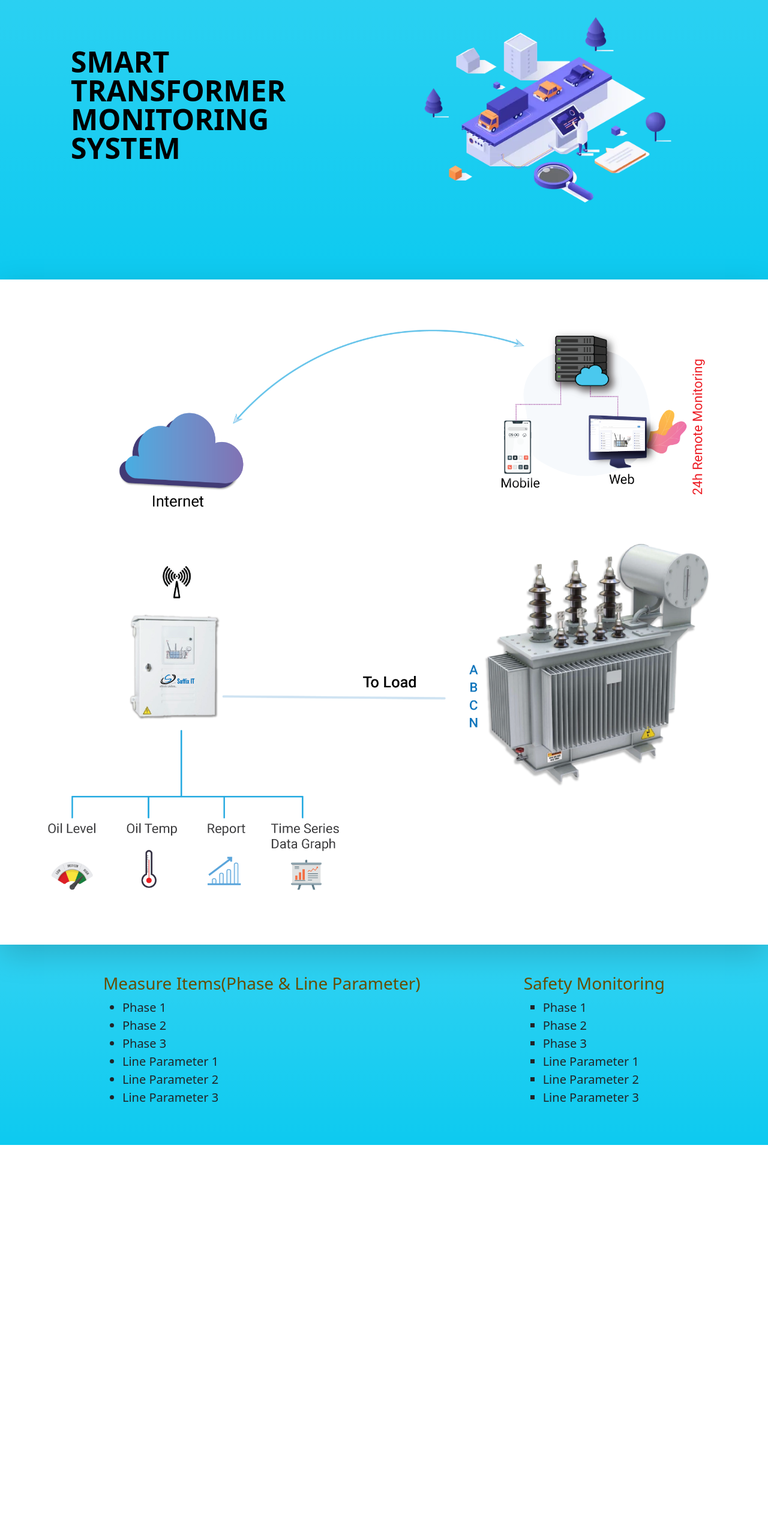
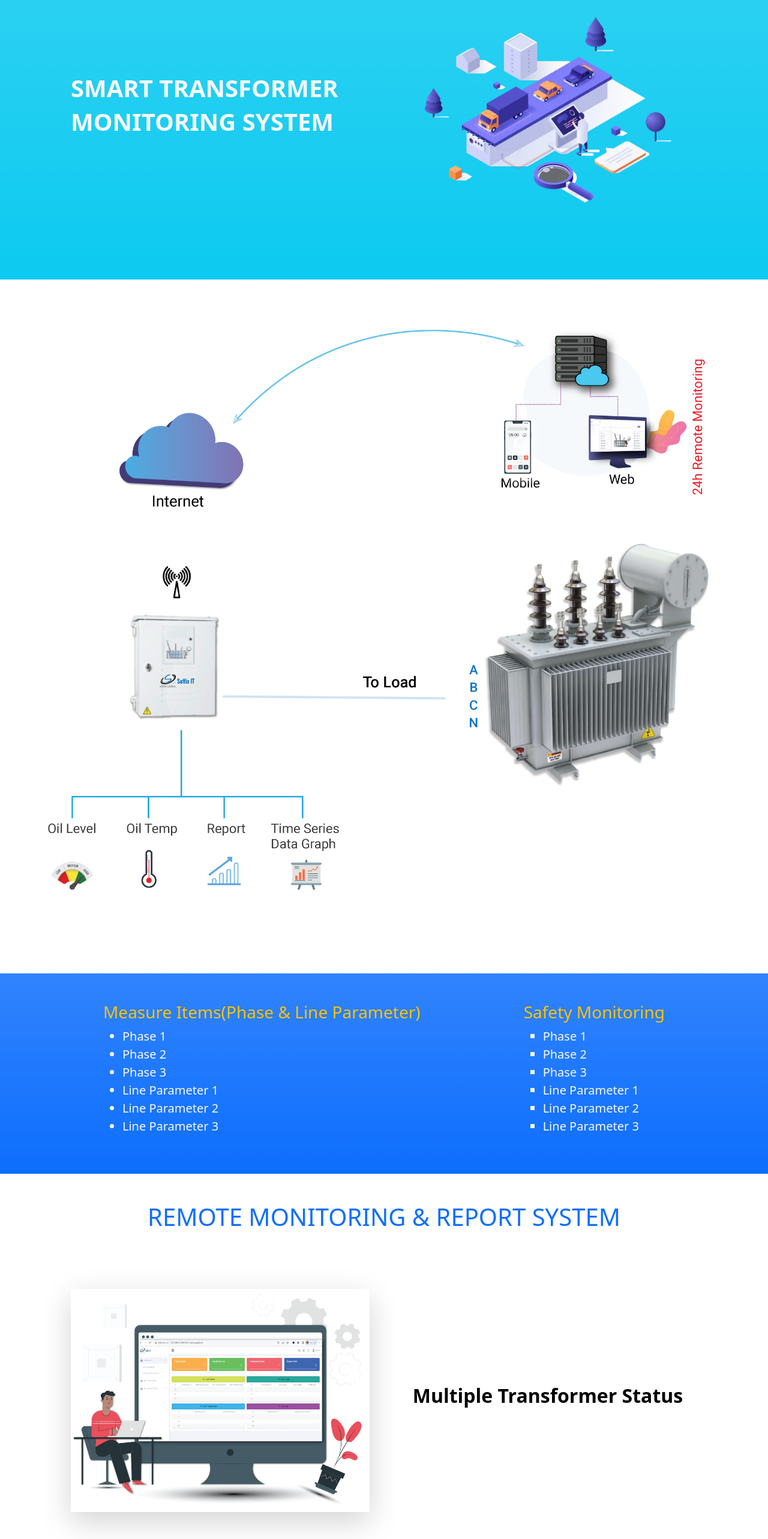
Before and after one commit to MehediAhsan/monitoring-system, a React (Vite) app: page / in a window 1280 px wide. Shown: the part 100-2666 px from the top of the page at 60% size. Before the commit the page ends 2009 px from the top, so only its background shows below. Built offline with nearby package versions, Linux system fonts and the light colour scheme.

Commit message:
added common components

```diff
--- a/src/components/Home/Banner.jsx
+++ b/src/components/Home/Banner.jsx
@@ -2,14 +2,14 @@ import bannerImg from '../../assets/banner.png'
 
 const Banner = () => {
     return (
-        <div className=" col-xxl-8 px-4 py-5 bg-info bg-gradient w-full " style={{ transform: [{ skewY: '50deg' }] }}>
+        <div className="col-xxl-8 px-4 py-5 bg-info bg-gradient w-full ">
     <div className="container mx-auto row flex-lg-row-reverse align-items-center g-5 py-5">
       <div className="col-10 col-sm-8 col-lg-6">
-        <img src={bannerImg} className="d-block mx-lg-auto img-fluid" alt="Bootstrap Themes" width="700" height="500" loading="lazy"/>
+        <img src={bannerImg} className="d-block mx-lg-auto img-fluid" alt="Bootstrap Themes"  loading="lazy"/>
       </div>
-      <div className="col-lg-6">
-        <h1 className="display-5 fw-bold text-body-emphasis lh-1 mb-3">SMART TRANSFORMER
-            MONITORING SYSTEM</h1>
+      <div className="col-lg-6 text-light">
+        <h1 className="fw-semibold lh-1 mb-3">SMART TRANSFORMER</h1>
+        <h1 className="fw-semibold lh-1 mb-3">MONITORING SYSTEM</h1>
       </div>
     </div>
   </div>
--- a/src/components/Home/Home.jsx
+++ b/src/components/Home/Home.jsx
@@ -1,41 +1,64 @@
 import Banner from "./Banner";
-import imgBody from '../../assets/img4.png';
+import imgBody from "../../assets/img4.png";
+import Common from "../common/Common";
+import imgStatus from "../../assets/img5.png";
+import imgTimeSeries from "../../assets/img1.jpeg";
+import imgDetailsStatus from "../../assets/img2.png";
+import imgSummary from "../../assets/img3.png";
 
 const Home = () => {
   const items = [
-        'Phase 1',
-        'Phase 2',
-        'Phase 3',
-        'Line Parameter 1',
-        'Line Parameter 2',
-        'Line Parameter 3',
+    "Phase 1",
+    "Phase 2",
+    "Phase 3",
+    "Line Parameter 1",
+    "Line Parameter 2",
+    "Line Parameter 3",
   ];
   return (
     <div>
       <Banner></Banner>
       {/* FeatureImage */}
-            <img src={imgBody} alt="body" className="w-100 p-5 shadow-lg" />
+      <img src={imgBody} alt="body" className="w-100 p-5" />
       {/* Measures Items */}
-            <div className="d-flex flex-column flex-md-row p-4 gap-4 py-md-5 align-items-center justify-content-evenly bg-info bg-gradient">
-
+      <div className="d-flex flex-column flex-md-row p-4 gap-4 py-md-5 align-items-center justify-content-evenly bg-primary bg-gradient my-5">
         <div className="item-list">
-      <h2 className="text-warning-emphasis fs-3">Measure Items(Phase &
-Line Parameter)</h2>
-      <ul>
+          <h2 className="text-warning fs-3">
+            Measure Items(Phase & Line Parameter)
+          </h2>
+          <ul className="text-light">
             {items.map((item, index) => (
-          <li key={index} className="fs-5">{item}</li>
+              <li key={index} className="fs-5">
+                {item}
+              </li>
             ))}
           </ul>
         </div>
         <div className="item-list">
-      <h2 className="text-warning-emphasis fs-3">Safety Monitoring</h2>
-      <ul style={{listStyleType:'square'}}>
+          <h2 className="text-warning fs-3">Safety Monitoring</h2>
+          <ul style={{ listStyleType: "square" }} className="text-light">
             {items.map((item, index) => (
-          <li key={index} className="fs-5">{item}</li>
+              <li key={index} className="fs-5">
+                {item}
+              </li>
             ))}
           </ul>
         </div>
       </div>
+
+      <h1 className="text-primary text-center my-5">REMOTE MONITORING & REPORT SYSTEM</h1>
+
+      {/* Multiple Transformer Status */}
+      <Common title={`Multiple Transformer Status`} img={imgStatus} divClass={`flex-lg-row`}></Common>
+
+      {/* Time Series Transformers Parameter */}
+      <Common title={`Time Series Transformers Parameter`} img={imgTimeSeries} divClass={`flex-lg-row-reverse`}></Common>
+
+      {/* Transformer Details Status */}
+      <Common title={`Transformer Details Status`} img={imgDetailsStatus} divClass={`flex-lg-row`}></Common>
+
+      {/* Transformers Summary */}
+      <Common title={`Transformers Summary`} img={imgSummary} divClass={`flex-lg-row-reverse`}></Common>
     </div>
   );
 };
--- /dev/null
+++ b/src/components/common/Common.jsx
@@ -0,0 +1,15 @@
+
+const Common = ({title, img, divClass}) => {
+    return (
+        <div className={`container mx-auto row ${divClass} align-items-center g-5 py-5`}>
+      <div className="col-10 col-sm-8 col-lg-6">
+        <img src={img} className="d-block mx-lg-auto img-fluid shadow-lg" alt="Bootstrap Themes" width="700" height="500" loading="lazy"/>
+      </div>
+      <div className="col-lg-6">
+        <h1 className=" fw-bold text-body-emphasis fs-2 lh-1 mb-3 text-center">{title}</h1>
+      </div>
+    </div>
+    );
+};
+
+export default Common;
```
Also changed, not shown: .eslintrc.cjs. Lines whose indentation alone changed are shown as unchanged.
